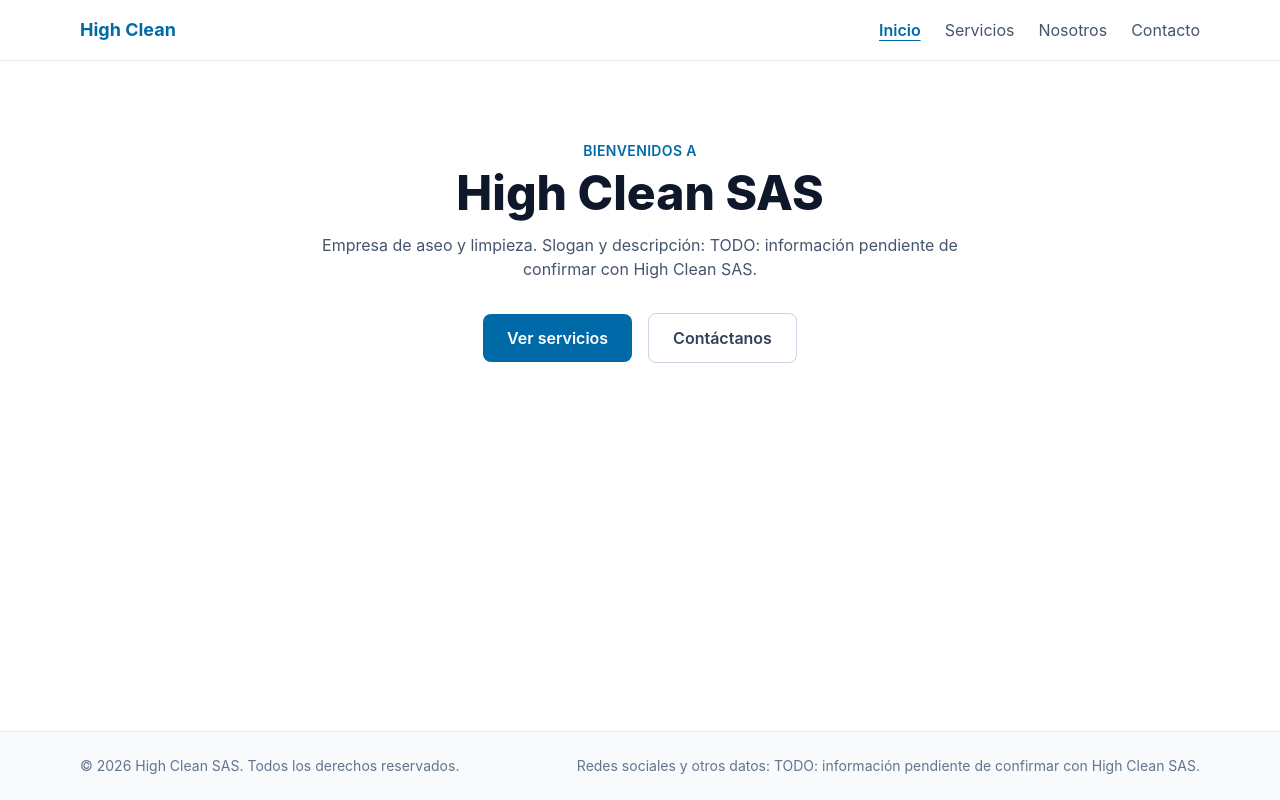
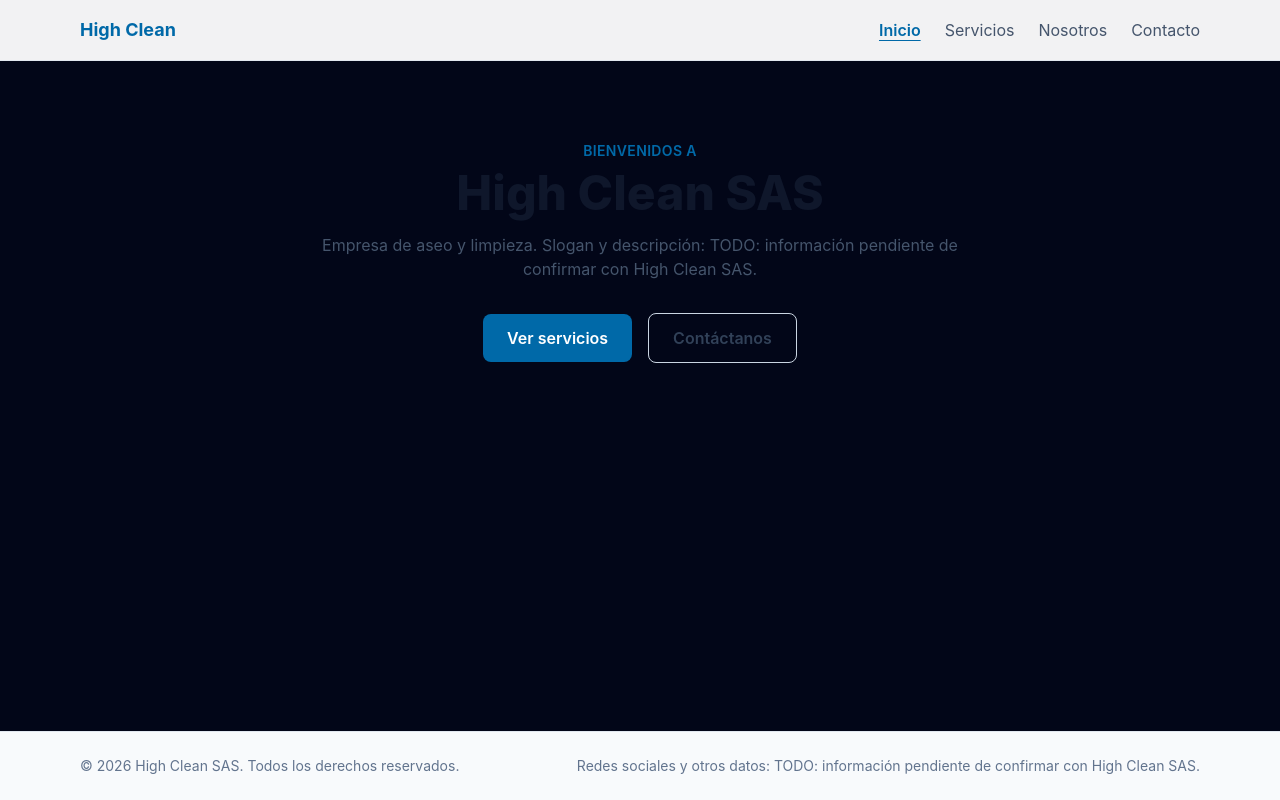
Before and after one commit to shakatoti1618-wq/HighCleanSAS, a React (Vite) app in the folder app/frontend/: page / in a window 1280 px wide. Built offline with nearby package versions, Linux system fonts and the light colour scheme.

Commit message:
style: apply dark mode global theme

```diff
--- a/app/frontend/src/index.css
+++ b/app/frontend/src/index.css
@@ -5,5 +5,5 @@ html {
 }
 
 body {
-  @apply bg-white text-slate-800 antialiased;
+  @apply bg-slate-950 text-slate-400 antialiased;
 }
```
